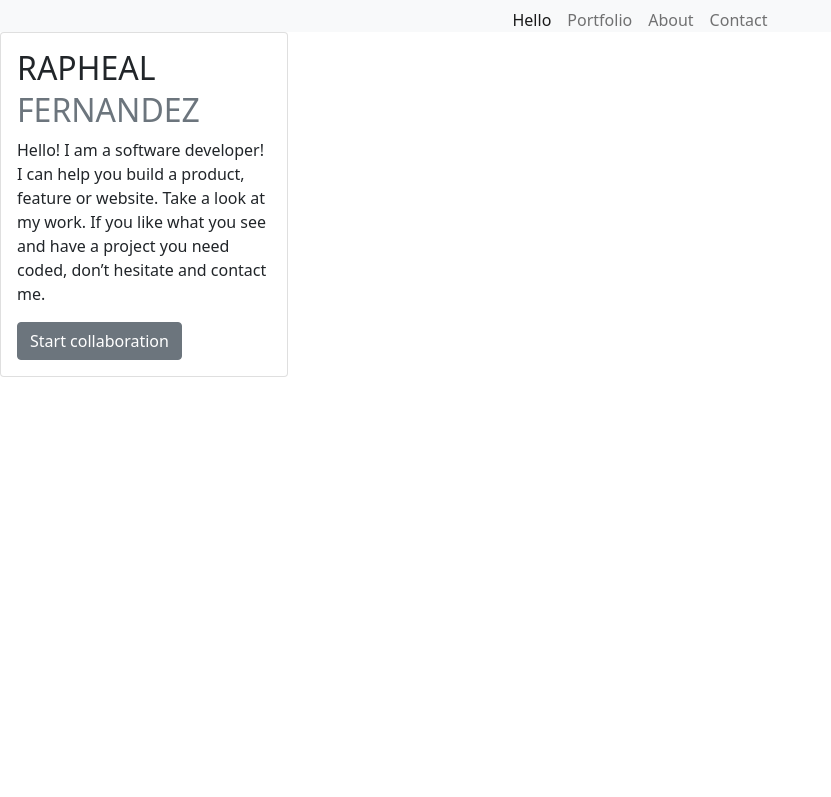
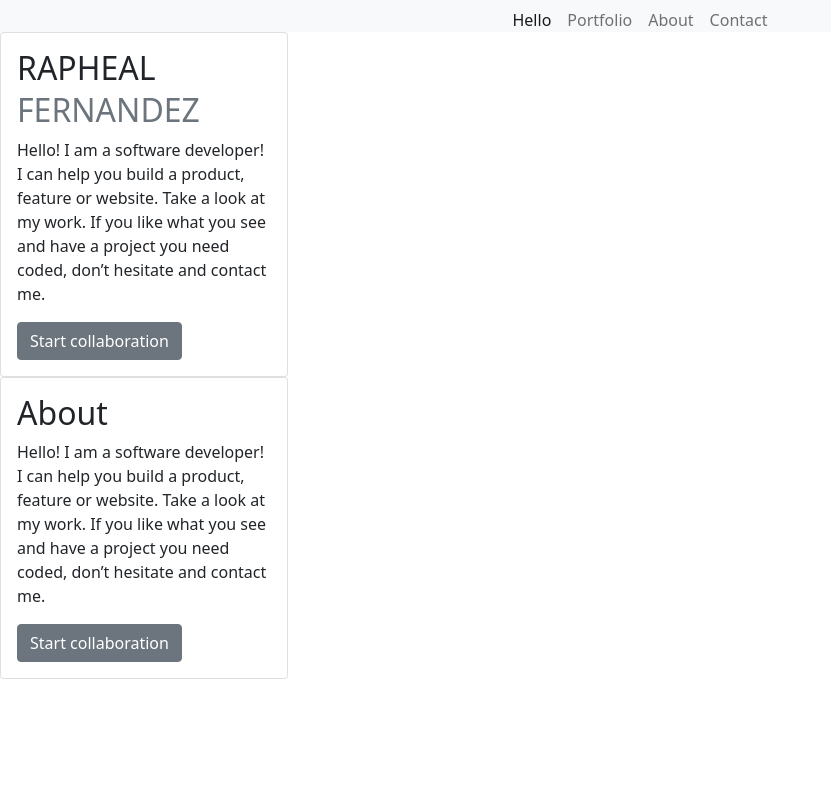
Before and after one commit to fdezcaminero/bootstrapPortfolio, a plain HTML site: page index.html in a window 1280 px wide. Shown: the top 797 px of the page, without its empty margins (0-831 px from the left). Drawn offline with nearby package versions, Linux system fonts and the light colour scheme.

Commit message:
Create About section

```diff
--- a/index.html
+++ b/index.html
@@ -49,6 +49,16 @@
     </div>
   </div>
 
+  <div class="card" style="width: 18rem;">
+    <div class="card-body">
+      <h2 class="card-title">About</h2>
+      <p class="card-text">Hello! I am a software developer! I can help you build a product, feature or website. Take a
+        look at my work.
+        If you like what you see and have a project you need coded, don’t hesitate and contact me.</p>
+      <button type="button" class="btn btn-secondary">Start collaboration</button>
+    </div>
+  </div>
+
   <form class="position-absolute top-100 start-50">
     <div class="mb-3">
       <label for="exampleInputEmail1" class="form-label">Email address</label>
```
